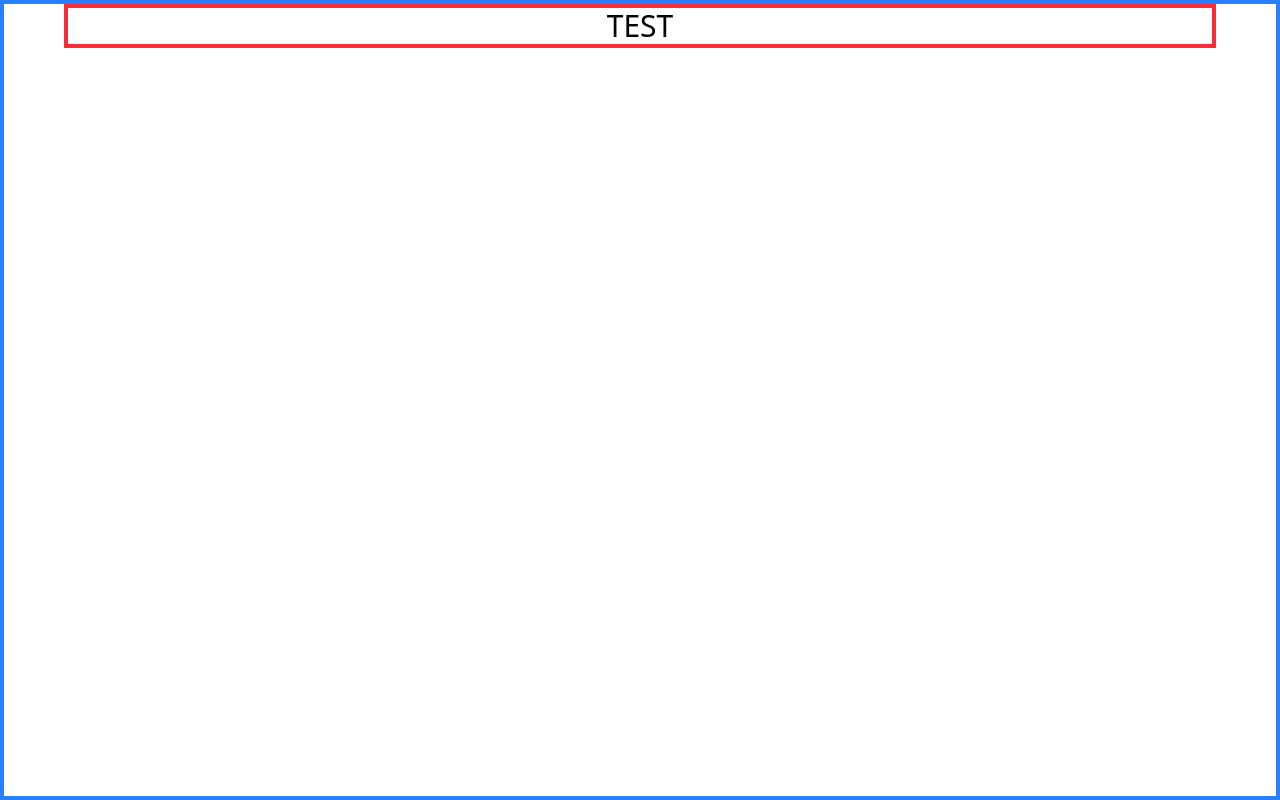
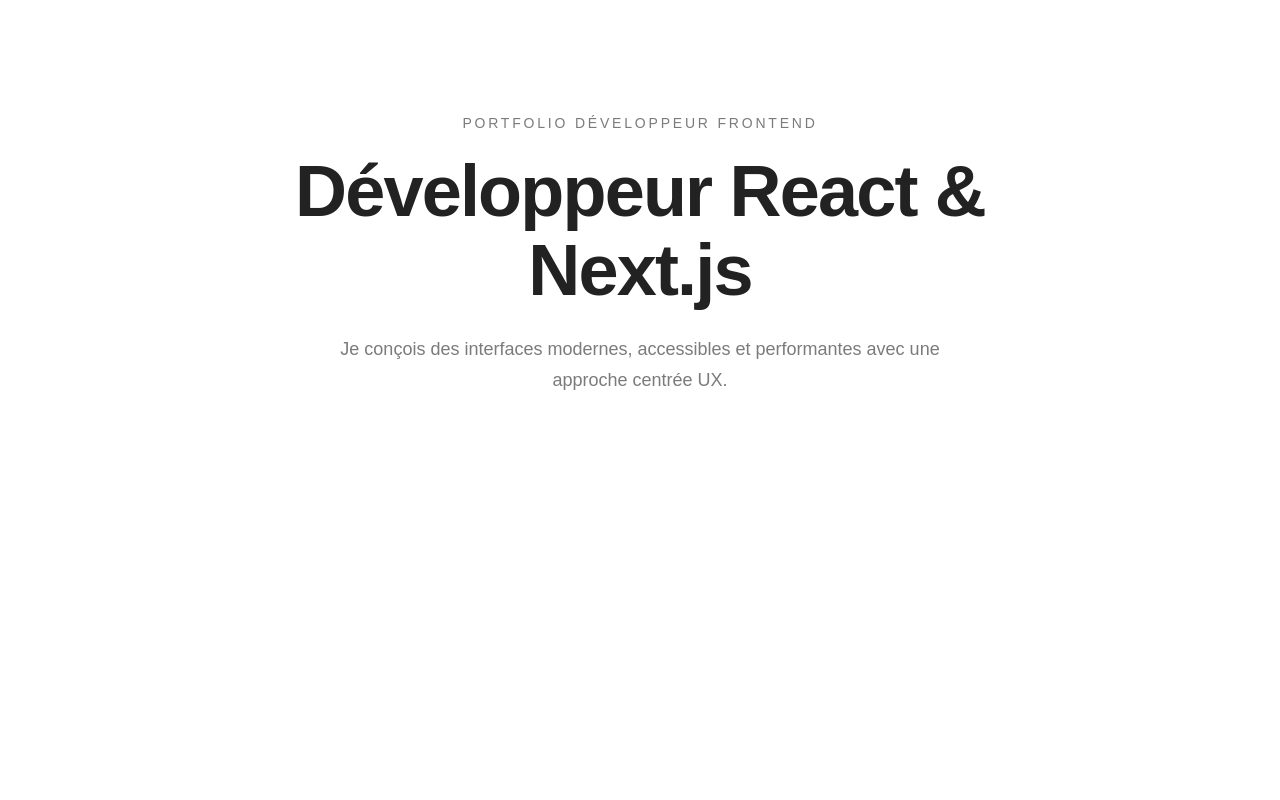
Before and after one commit to MTDev2024/Portfolio, a Next.js app: page / in a window 1280 px wide. Built offline with nearby package versions, Linux system fonts and the light colour scheme.

Commit message:
feat: setup core layout and design system foundation

```diff
--- a/src/app/globals.css
+++ b/src/app/globals.css
@@ -1,10 +1,83 @@
 @import "tailwindcss";
+
+/* ========================================
+   THEME TOKENS
+======================================== */
+
+:root {
+  --background: #ffffff;
+  --foreground: #222222;
+
+  --text-secondary: #7b7b7b;
+
+  --surface: #f8f8f8;
+  --border: #e5e5e5;
+}
+
+.dark {
+  --background: #222222;
+  --foreground: #f8f8f8;
+
+  --text-secondary: #b0b0b0;
+
+  --surface: #2e2e2e;
+  --border: #3a3a3a;
+}
+
+/* ========================================
+   GLOBAL STYLES
+======================================== */
 
 html {
   scroll-behavior: smooth;
 }
 
 body {
-  margin: 0;
-  padding: 0;
+  background: var(--background);
+  color: var(--foreground);
+
+  font-family: Arial, Helvetica, sans-serif;
+
+  transition:
+    background-color 0.3s ease,
+    color 0.3s ease;
+
+  text-rendering: optimizeLegibility;
+  -webkit-font-smoothing: antialiased;
 }
+
+/* ========================================
+   TYPOGRAPHY
+======================================== */
+
+h1,
+h2,
+h3,
+h4,
+h5,
+h6 {
+  font-weight: 600;
+  line-height: 1.1;
+}
+
+p {
+  line-height: 1.7;
+}
+
+/* ========================================
+   SELECTION
+======================================== */
+
+::selection {
+  background: var(--foreground);
+  color: var(--background);
+}
+
+/* ========================================
+   FOCUS ACCESSIBILITY
+======================================== */
+
+*:focus-visible {
+  outline: 2px solid var(--foreground);
+  outline-offset: 4px;
+}
--- a/src/app/layout.tsx
+++ b/src/app/layout.tsx
@@ -1,8 +1,8 @@
 import "./globals.css";
 
 export const metadata = {
-  title: "Portfolio",
-  description: "Développeur Frontend",
+  title: "Portfolio - Développeur Frontend",
+  description: "Portfolio de développeur React / Next.js",
 };
 
 export default function RootLayout({
--- a/src/app/page.tsx
+++ b/src/app/page.tsx
@@ -1,13 +1,24 @@
-import Container from "@/components/ui/Container";
+import Section from "@/components/ui/Section";
 
 export default function Home() {
   return (
-    <main className="border-4 border-blue-500 min-h-screen">
-      <div className="border-4 border-red-500 max-w-6xl mx-auto">
-        <h1 className="text-3xl text-center">
-          TEST
-        </h1>
-      </div>
+    <main>
+      <Section>
+        <div className="flex flex-col items-center text-center">
+          <p className="mb-4 text-sm uppercase tracking-[0.2em] text-(--text-secondary)">
+            Portfolio développeur frontend
+          </p>
+
+          <h1 className="max-w-3xl text-5xl font-semibold tracking-tight md:text-7xl">
+            Développeur React & Next.js
+          </h1>
+
+          <p className="mt-6 max-w-2xl text-lg text-(--text-secondary)">
+            Je conçois des interfaces modernes, accessibles
+            et performantes avec une approche centrée UX.
+          </p>
+        </div>
+      </Section>
     </main>
   );
 }
--- a/src/components/ui/Container.tsx
+++ b/src/components/ui/Container.tsx
@@ -1,14 +1,23 @@
-import { ReactNode } from "react";
-
 type ContainerProps = {
-  children: ReactNode;
+  children: React.ReactNode;
   className?: string;
 };
 
-export default function Container({ children, className = "" }: ContainerProps) {
+export default function Container({
+  children,
+  className = "",
+}: ContainerProps) {
   return (
     <div
-      className={`mx-auto w-full max-w-6xl px-4 sm:px-6 lg:px-8 border border-red-500 ${className}`}
+      className={`
+        mx-auto
+        w-full
+        max-w-6xl
+        px-4
+        sm:px-6
+        lg:px-8
+        ${className}
+      `}
     >
       {children}
     </div>
--- /dev/null
+++ b/src/components/ui/Section.tsx
@@ -0,0 +1,43 @@
+import Container from "./Container";
+
+type SectionProps = {
+  children: React.ReactNode;
+  className?: string;
+  split?: boolean;
+  reverse?: boolean;
+};
+
+export default function Section({
+  children,
+  className = "",
+  split = false,
+  reverse = false,
+}: SectionProps) {
+  return (
+    <section
+      className={`
+        py-20
+        md:py-28
+        ${className}
+      `}
+    >
+      <Container>
+        <div
+          className={
+            split
+              ? `
+                grid
+                items-center
+                gap-12
+                md:grid-cols-2
+                ${reverse ? "md:[&>*:first-child]:order-2" : ""}
+              `
+              : ""
+          }
+        >
+          {children}
+        </div>
+      </Container>
+    </section>
+  );
+}
```
